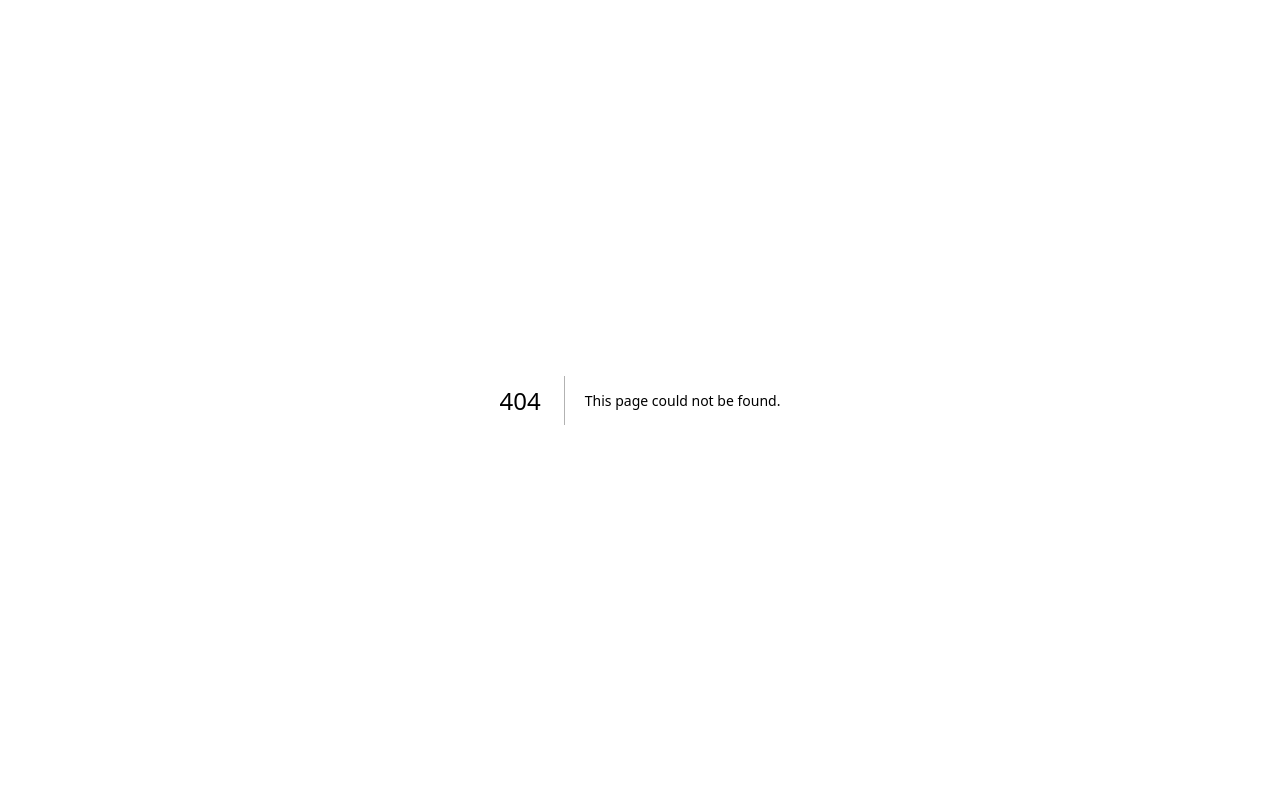
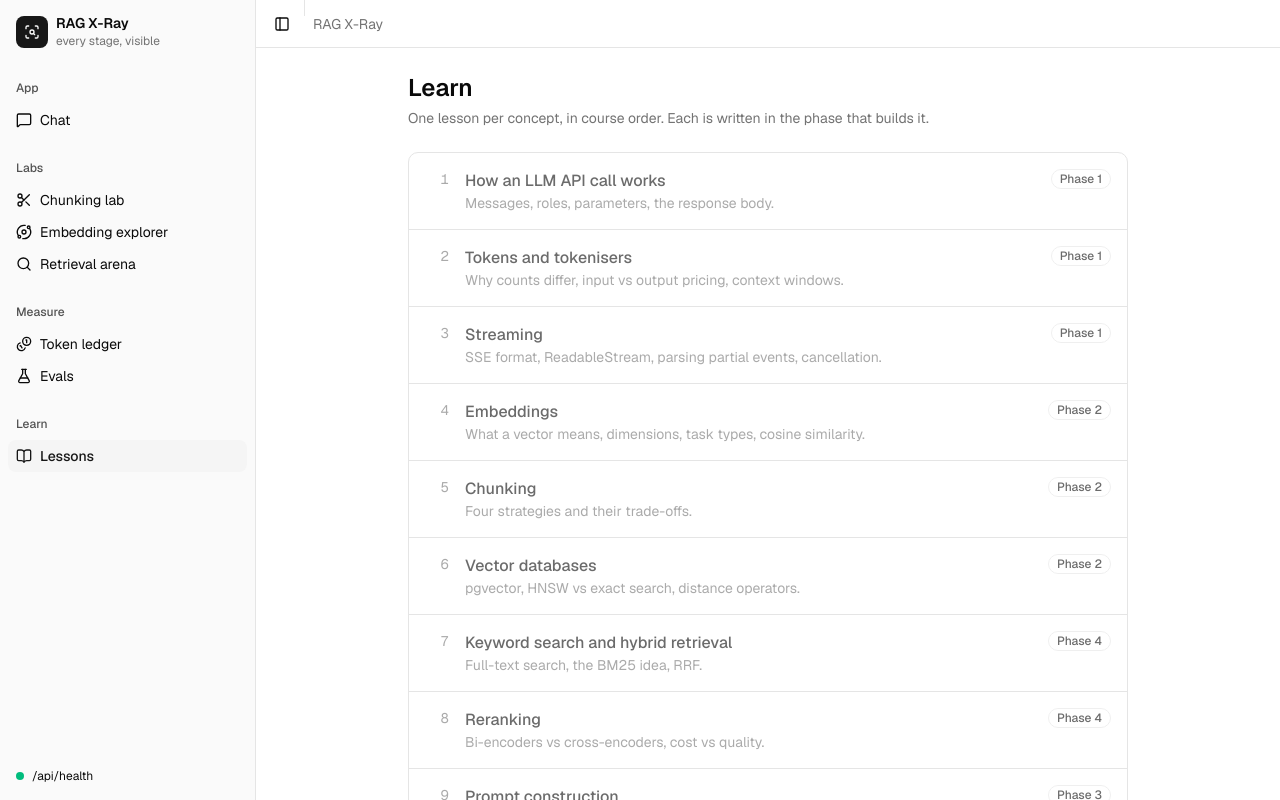
Before and after one commit to JaydeepRamanuj/rag-x-ray, a Next.js app: page /learn in a window 1280 px wide. Before the commit this address had no page. Shown: the top 800 px of the page. Built offline with nearby package versions, Linux system fonts and the light colour scheme.

Commit message:
docs(learn): add Learn page with MDX lessons and Phase 0 process log
Co-Authored-By: Claude Opus 5.5 <noreply@anthropic.com>

```diff
--- /dev/null
+++ b/app/(app)/learn/[slug]/page.tsx
@@ -0,0 +1,22 @@
+import { notFound } from "next/navigation";
+
+import { lessons } from "@/content/learn/lessons";
+
+export function generateStaticParams() {
+  return lessons.filter((l) => l.written).map((l) => ({ slug: l.slug }));
+}
+
+export default async function LessonPage({ params }: PageProps<"/learn/[slug]">) {
+  const { slug } = await params;
+  // Cache Components drops `dynamicParams = false`, so unknown or unwritten
+  // slugs are rejected here before the dynamic import can fail.
+  if (!lessons.some((l) => l.slug === slug && l.written)) notFound();
+
+  const { default: Lesson } = await import(`@/content/learn/${slug}.mdx`);
+
+  return (
+    <article className="prose prose-neutral dark:prose-invert mx-auto w-full max-w-3xl p-6">
+      <Lesson />
+    </article>
+  );
+}
--- /dev/null
+++ b/app/(app)/learn/page.tsx
@@ -0,0 +1,42 @@
+import Link from "next/link";
+
+import { Badge } from "@/components/ui/badge";
+import { lessons } from "@/content/learn/lessons";
+
+export default function LearnPage() {
+  return (
+    <div className="mx-auto w-full max-w-3xl p-6">
+      <h1 className="text-2xl font-semibold">Learn</h1>
+      <p className="text-muted-foreground mt-1 text-sm">
+        One lesson per concept, in course order. Each is written in the phase that builds it.
+      </p>
+      <ol className="mt-6 divide-y rounded-lg border">
+        {lessons.map((lesson) => {
+          const body = (
+            <div className="flex items-start gap-4 p-4">
+              <span className="text-muted-foreground w-6 shrink-0 text-right font-mono text-sm">
+                {lesson.number}
+              </span>
+              <div className="flex-1">
+                <div className="font-medium">{lesson.title}</div>
+                <div className="text-muted-foreground text-sm">{lesson.summary}</div>
+              </div>
+              {!lesson.written && <Badge variant="outline">Phase {lesson.phase}</Badge>}
+            </div>
+          );
+          return (
+            <li key={lesson.slug}>
+              {lesson.written ? (
+                <Link href={`/learn/${lesson.slug}`} className="hover:bg-muted/50 block">
+                  {body}
+                </Link>
+              ) : (
+                <div className="opacity-60">{body}</div>
+              )}
+            </li>
+          );
+        })}
+      </ol>
+    </div>
+  );
+}
--- /dev/null
+++ b/content/learn/lessons.ts
@@ -0,0 +1,125 @@
+export type Lesson = {
+  slug: string;
+  number: number;
+  title: string;
+  summary: string;
+  /** Lessons are written in the phase that builds the module they describe. */
+  phase: number;
+  /** True once content/learn/<slug>.mdx exists. */
+  written: boolean;
+};
+
+export const lessons: Lesson[] = [
+  {
+    slug: "llm-api-call",
+    number: 1,
+    title: "How an LLM API call works",
+    summary: "Messages, roles, parameters, the response body.",
+    phase: 1,
+    written: false,
+  },
+  {
+    slug: "tokens",
+    number: 2,
+    title: "Tokens and tokenisers",
+    summary: "Why counts differ, input vs output pricing, context windows.",
+    phase: 1,
+    written: false,
+  },
+  {
+    slug: "streaming",
+    number: 3,
+    title: "Streaming",
+    summary: "SSE format, ReadableStream, parsing partial events, cancellation.",
+    phase: 1,
+    written: false,
+  },
+  {
+    slug: "embeddings",
+    number: 4,
+    title: "Embeddings",
+    summary: "What a vector means, dimensions, task types, cosine similarity.",
+    phase: 2,
+    written: false,
+  },
+  {
+    slug: "chunking",
+    number: 5,
+    title: "Chunking",
+    summary: "Four strategies and their trade-offs.",
+    phase: 2,
+    written: false,
+  },
+  {
+    slug: "vector-databases",
+    number: 6,
+    title: "Vector databases",
+    summary: "pgvector, HNSW vs exact search, distance operators.",
+    phase: 2,
+    written: false,
+  },
+  {
+    slug: "hybrid-retrieval",
+    number: 7,
+    title: "Keyword search and hybrid retrieval",
+    summary: "Full-text search, the BM25 idea, RRF.",
+    phase: 4,
+    written: false,
+  },
+  {
+    slug: "reranking",
+    number: 8,
+    title: "Reranking",
+    summary: "Bi-encoders vs cross-encoders, cost vs quality.",
+    phase: 4,
+    written: false,
+  },
+  {
+    slug: "prompt-construction",
+    number: 9,
+    title: "Prompt construction",
+    summary: "Context budgeting, citations, lost in the middle, grounding.",
+    phase: 3,
+    written: false,
+  },
+  {
+    slug: "evaluating-rag",
+    number: 10,
+    title: "Evaluating RAG",
+    summary: "Hit rate, MRR, faithfulness, LLM-as-judge pitfalls.",
+    phase: 5,
+    written: false,
+  },
+  {
+    slug: "caching-and-cost",
+    number: 11,
+    title: "Caching and cost control",
+    summary: "Embedding cache, prompt caching, rate limits and backoff.",
+    phase: 3,
+    written: false,
+  },
+  {
+    slug: "libraries-vs-hand-rolled",
+    number: 12,
+    title: "Libraries vs hand-rolled",
+    summary: "What the Vercel AI SDK does for you.",
+    phase: 6,
+    written: false,
+  },
+  {
+    slug: "full-pipeline",
+    number: 13,
+    title: "The full pipeline",
+    summary: "One request traced end to end, with real timings.",
+    phase: 6,
+    written: false,
+  },
+  {
+    slug: "process-log",
+    number: 14,
+    title: "Process log",
+    summary: "Decisions made while building, what broke and why.",
+    phase: 0,
+    written: true,
+  },
+];
--- /dev/null
+++ b/content/learn/process-log.mdx
@@ -0,0 +1,25 @@
+# Lesson 14: Process log
+
+The decisions made while building RAG X-Ray, what broke, and why. One entry per phase, written when the phase ends.
+
+## Phase 0: Foundation (31 Oct 2026)
+
+**What was built:** a Next.js 16 app shell with a sidebar, placeholder pages for every module, the seven-table schema in Neon with pgvector, `lib/config.ts`, this Learn page, and [`/api/health`](/api/health).
+
+### Decisions
+
+- **Model IDs were checked against the providers' docs before writing config, and two of them had already changed.** Groq shut down `llama-3.1-8b-instant` on 16 Aug 2026, so the fast comparison model is now `openai/gpt-oss-20b`, which Groq recommends as its replacement. On Gemini, the newest stable Flash-Lite is `gemini-3.5-flash-lite` and the judge is `gemini-3.8-flash`. The lesson: a spec written weeks ago can already be out of date, so model IDs belong in one file (`lib/config.ts`), not scattered through the code.
+- **Neon's HTTP driver for the app, a direct connection for migrations.** Each query from `@neondatabase/serverless` is a single `fetch`, so there's no connection pool to keep warm in a serverless function. Migrations use the direct (non-`-pooler`) host because PgBouncer's transaction pooling doesn't handle multi-statement DDL well.
+- **pgvector gets its own migration.** drizzle-kit generates tables but not `CREATE EXTENSION`, so `drizzle/0000_enable_pgvector.sql` is a hand-written migration that runs before any table uses the `vector` type.
+- **One vector column per embedding model** (`embedding` at 768 dims, `embedding_local` at 384). Vectors from different models live in different spaces. Comparing them is meaningless, so they should never share a column.
+- **`tsv` is a generated column.** Postgres recomputes `to_tsvector('english', content)` on every write, so keyword search can't drift out of sync with the text.
+- **`run_chunks` got a composite primary key** of (run, chunk, method). The spec didn't name one, but without it the same chunk could be recorded twice for the same method.
+
+### What broke
+
+- **pnpm 12 refused to install** because esbuild's install script was blocked by default. The fix was allowing it explicitly in `pnpm-workspace.yaml`. Newer package managers treat install scripts as a supply-chain risk and make you opt in to each one.
+- **Next.js 16 with Cache Components rejects `export const runtime = 'nodejs'`.** Node is already the default runtime. Instead, the health route calls `await connection()`, which stops Next from prerendering it at build time and serving a frozen "healthy" answer forever.
+
+### What to notice
+
+Open [`/api/health`](/api/health) twice, a few seconds apart, after the app has been idle for more than five minutes. The first `database.ms` is much higher than the second because Neon's compute was asleep. That's the cold start.
--- /dev/null
+++ b/mdx-components.tsx
@@ -0,0 +1,17 @@
+import type { MDXComponents } from "mdx/types";
+import Link from "next/link";
+
+// Required by @next/mdx in the App Router. Internal links use next/link so
+// "Try it" links in lessons navigate client-side into the app.
+const components: MDXComponents = {
+  a: ({ href = "", ...props }) =>
+    href.startsWith("/") ? (
+      <Link href={href} {...props} />
+    ) : (
+      <a href={href} target="_blank" rel="noreferrer" {...props} />
+    ),
+};
+
+export function useMDXComponents(): MDXComponents {
+  return components;
+}
```
